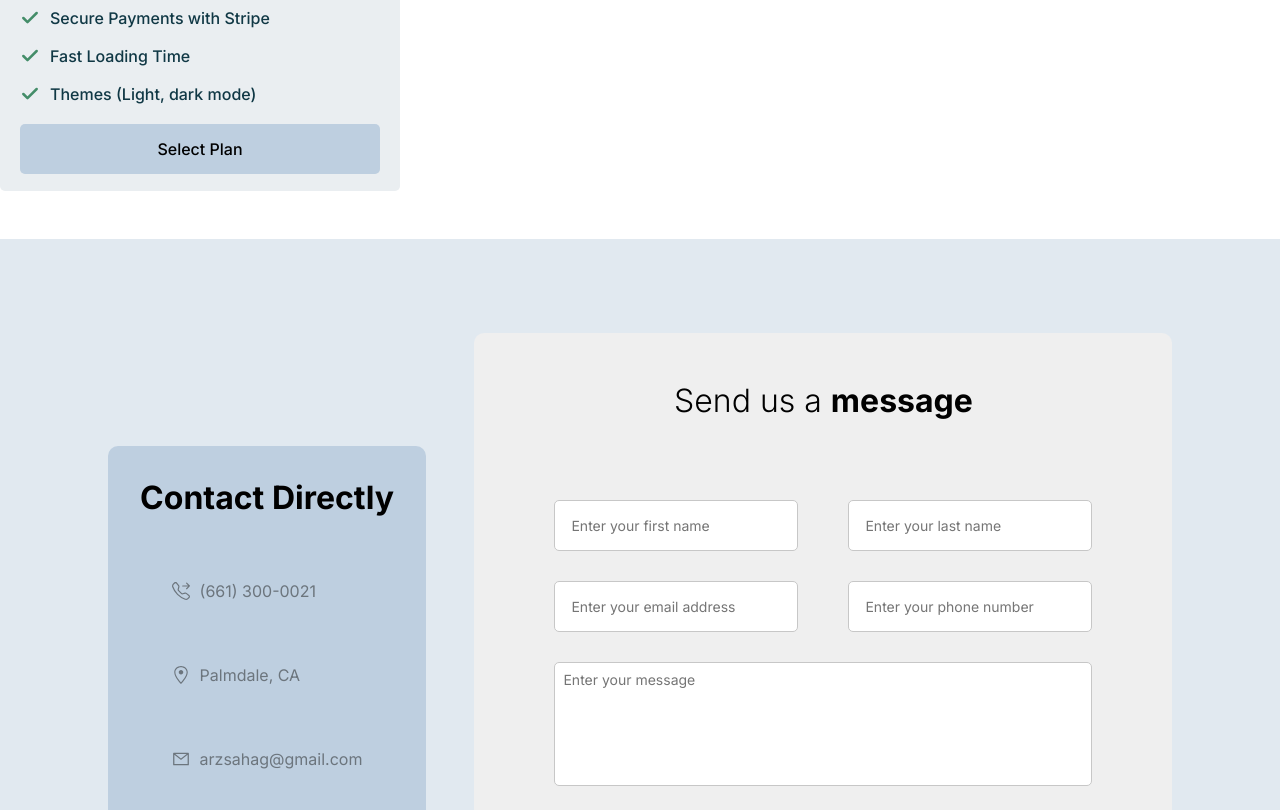
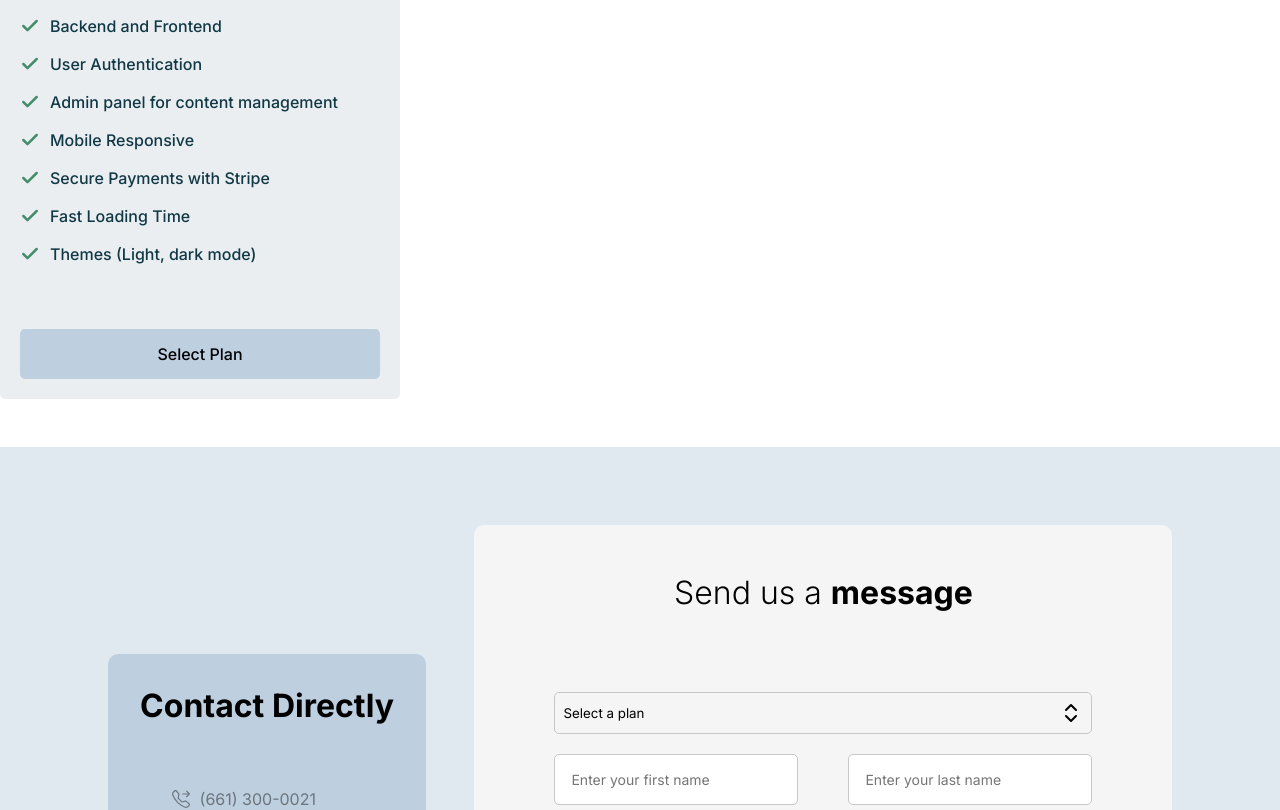
Before and after one commit to sahag98/Website-Freelancer, a React (Vite) app: page / in a window 1280 px wide. Shown: the part 2774-3584 px from the top of the page. Built offline with nearby package versions, Linux system fonts and the light colour scheme.

Commit message:
worked on contact form

```diff
--- a/package.json
+++ b/package.json
@@ -12,6 +12,8 @@
     "@emailjs/browser": "^3.10.0",
     "@emotion/react": "^11.10.5",
     "@emotion/styled": "^11.10.5",
+    "@headlessui/react": "^1.7.16",
+    "@heroicons/react": "^2.0.18",
     "@mui/material": "^5.11.1",
     "@react-spring/web": "^9.6.1",
     "aos": "^2.3.4",
@@ -21,7 +23,6 @@
     "react": "^18.2.0",
     "react-dom": "^18.2.0",
     "react-icons": "^4.7.1",
-
     "react-transition-group": "^4.4.5",
     "react-tsparticles": "^2.7.0",
     "tsparticles": "^2.7.0",
@@ -32,6 +33,7 @@
     "@types/react": "^18.0.26",
     "@types/react-dom": "^18.0.9",
     "@vitejs/plugin-react": "^3.0.0",
+    "tailwindcss": "^3.3.3",
     "vite": "^4.0.0"
   }
 }
--- a/src/App.jsx
+++ b/src/App.jsx
@@ -7,7 +7,7 @@ import Intro from './components/intro/Intro'
 import Navbar from './components/navbar/Navbar'
 import Services from './components/services/Services'
 import AOS from 'aos';
-import React, { useEffect } from 'react'
+import React, { useEffect, useState } from 'react'
 import 'aos/dist/aos.css';
 import Particles from "react-tsparticles";
 import { loadFull } from "tsparticles";
@@ -79,7 +79,7 @@ function App() {
     }
   };
 
-
+  const [plan, setPlan] = useState('')
 
   const particlesInit = useCallback(async (engine) => {
     await loadFull(engine);
@@ -98,9 +98,9 @@ function App() {
       </div>
       <Work />
       <div data-aos="fade-up">
-        <Services />
+        <Services plan={plan} setPlan={setPlan} />
       </div>
-      <Contact />
+      <Contact plan={plan} setPlan={setPlan} />
       <Footer />
     </div>
   )
--- a/src/components/ServiceItems/ServiceItems.jsx
+++ b/src/components/ServiceItems/ServiceItems.jsx
@@ -2,7 +2,7 @@ import React, { useState } from 'react'
 import './serviceitems.css'
 import { motion } from 'framer-motion'
 
-const ServiceItems = ({ id, price,bgColor,hoverColor,btnColor,textColor, title, image, description, options  }) => {
+const ServiceItems = ({ id, plan, setPlan, price,bgColor,hoverColor,btnColor,textColor, title, image, description, options  }) => {
 
     return (
         <div style={{backgroundColor:bgColor}} className='service-item'>
@@ -18,7 +18,9 @@ const ServiceItems = ({ id, price,bgColor,hoverColor,btnColor,textColor, title,
                         </div>
                     ))}
                 </ul>
+                <a className='linkTo' href="#contact">
                 <motion.button
+                onClick={()=>setPlan(title)}
                 style={{backgroundColor:btnColor, color:textColor}} className='select-button'
                             whileHover={{
                                 scale: 1.02,
@@ -26,7 +28,7 @@ const ServiceItems = ({ id, price,bgColor,hoverColor,btnColor,textColor, title,
                             >
                             Select Plan
                         </motion.button>
-
+                        </a>
         </div>
     )
 }
--- a/src/components/ServiceItems/serviceitems.css
+++ b/src/components/ServiceItems/serviceitems.css
@@ -1,6 +1,6 @@
 .service-item {
-    width:400px;
-    height: 500px;
+    width: 400px;
+    height: 600px;
     display: flex;
     padding: 20px;
     justify-content: space-between;
@@ -12,13 +12,14 @@
 }
 
 .select-button{
+    width: 100%;
     border: none;
     padding-block: 15px;
     border-radius: 5px;
     cursor: pointer;
     font-size: 1rem;
     font-weight: 500;
-    transition: all 0.3s ease-in-out;
+    transition: all 0.2s ease-in-out;
 }
 
 .example-link {
@@ -41,6 +42,11 @@
     gap: 18px;
 }
 
+.desc>h3{
+    font-size: 1.5rem;
+}
+
+
 .desc>p {
     font-size: 0.875rem;
     font-weight: 400;
@@ -57,5 +63,8 @@
 
 
 @media screen and (max-width:900px) {
-
+    .service-item{
+        width: 100%;
+        margin: 1.5rem;
+    }
 }
--- a/src/components/contact/Contact.jsx
+++ b/src/components/contact/Contact.jsx
@@ -35,7 +35,8 @@ const Alert = React.forwardRef(function Alert(props, ref) {
     return <MuiAlert elevation={6} ref={ref} variant="filled" {...props} />;
 });
 
-const Contact = () => {
+const Contact = ({plan, setPlan}) => {
+    const [boxOpen, setBoxOpen] = useState(false)
     const onSubmit = values => {
         console.log('form data', values)
         try {
@@ -57,6 +58,12 @@ const Contact = () => {
 
     const [open, setOpen] = useState(false);
 
+    const plans = [
+        {title: 'Basic'},
+        {title: 'Advanced'},
+        {title: 'Business'},
+    ]
+
     const handleClick = () => {
         setOpen(true);
     };
@@ -68,6 +75,8 @@ const Contact = () => {
 
         setOpen(false);
     };
+
+    console.log(plan)
 
     return (
         <div className='contact' id='contact'>
@@ -91,6 +100,15 @@ const Contact = () => {
             <div data-aos='zoom-in-up' className='contact-form'>
                 <h1>Send us a <b>message</b></h1>
                 <form onSubmit={formik.handleSubmit}>
+                    <button onClick={()=>setBoxOpen(!boxOpen)} type='button' className='select'><span>{plan ? plan : 'Select a plan'}</span>
+                    <svg xmlns="http://www.w3.org/2000/svg" width="24" height="24" viewBox="0 0 24 24" fill="none" stroke="currentColor" strokeWidth="2" strokeLinecap="round" strokeLinejoin="round" className="lucide lucide-chevrons-up-down"><path d="m7 15 5 5 5-5"/><path d="m7 9 5-5 5 5"/></svg></button>
+                    {boxOpen &&
+                    <ul className='listbox'>
+                        {plans.map(plan=>(
+                          <li onClick={()=>{setPlan(plan.title), setBoxOpen(!boxOpen)}}>{plan.title}</li>
+                        ))}
+                    </ul>
+                    }
                     <div>
                         <div>
                             <input
--- a/src/components/contact/contact.css
+++ b/src/components/contact/contact.css
@@ -19,6 +19,41 @@
         -20px -20px 60px #eaeaea; */
 }
 
+.select{
+    display: flex;
+    cursor: pointer;
+    justify-content: space-between;
+    align-items: center;
+    padding: 0.5rem;
+    border-radius: 5px;
+    background-color: var(--primary-bg);
+    border: 1px solid rgb(199, 199, 199);
+    outline: none;
+}
+
+.listbox{
+    list-style: none;
+    display: flex;
+    flex-direction: column;
+    justify-content: center;
+    align-items: center;
+    gap: 10px;
+    border: 1px solid rgb(199, 199, 199);
+    border-radius: 5px;
+    overflow: hidden;
+}
+
+.listbox>li{
+    padding:0.5rem 1rem;
+    width: 100%;
+}
+
+.listbox>li:hover{
+    background-color:#377272 ;
+    transition: all 0.1s ease-in-out;
+    color: white;
+}
+
 .contact-card>h1 {
     padding-bottom: 2rem;
     text-align: center;
@@ -34,9 +69,8 @@
 
 
 .contact-form {
-    background-color: var(--secondary-bg);
+    background-color: var(--primary-bg);
     border-radius: 10px;
-    background: #efefef;
 }
 
 .contact-form>h1 {
@@ -48,7 +82,7 @@
 form {
     padding: 5rem;
     display: flex;
-    gap: 30px;
+    gap: 20px;
     flex-direction: column;
 }
 
--- a/src/components/header/header.css
+++ b/src/components/header/header.css
@@ -4,7 +4,6 @@
     align-items: center;
     position: relative;
     height: 100vh;
-
 }
 
 #tsparticles {
--- a/src/components/services/Services.jsx
+++ b/src/components/services/Services.jsx
@@ -3,7 +3,7 @@ import { data } from './data'
 import './services.css'
 import ServiceItems from '../ServiceItems/ServiceItems'
 
-const Services = () => {
+const Services = ({plan,setPlan}) => {
 
     return (
         <div className='services-container' id='services'>
@@ -16,6 +16,8 @@ const Services = () => {
             <div className='items'>
                 {data.map((service) => (
                     <ServiceItems
+                        plan={plan}
+                        setPlan={setPlan}
                         key={service.id}
                         id={service.id}
                         title={service.title}
--- a/src/components/services/services.css
+++ b/src/components/services/services.css
@@ -22,6 +22,7 @@
 
 .service-title {
     font-size: 15px;
+    margin-bottom: 0.5rem;
     color: var(--primary-text-color);
 }
 
@@ -43,6 +44,7 @@
     .items {
         display: flex;
         justify-content: center;
+        gap: 20px;
     }
 
     .service-header {
@@ -50,6 +52,7 @@
         flex-direction: column;
         justify-content: center;
         align-items: center;
+        margin-bottom: 0;
     }
 
     .service-header>p {
```
Also changed, not shown: 1 other file (tests, documents, lock files or other folders).
